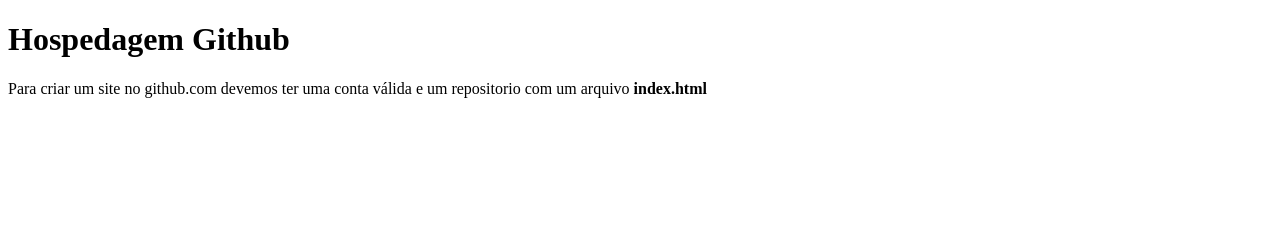
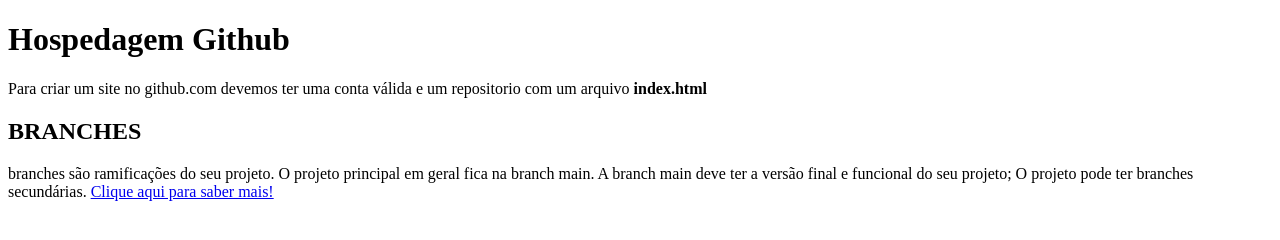
Before and after one commit to alisonn1/Primeiro_site, a plain HTML site: page index.html in a window 1280 px wide. Drawn offline with Linux system fonts and the light colour scheme.

Commit message:
versão 1.2

```diff
--- a/index.html
+++ b/index.html
@@ -9,5 +9,11 @@
 <body>
     <h1>Hospedagem Github</h1>
     <p>Para criar um site no github.com devemos ter uma conta válida e um repositorio com um arquivo <strong>index.html</strong></p>
+    <h2>BRANCHES</h2>
+    <p>branches são ramificações do seu projeto.
+        O projeto principal em geral fica na branch main. A branch main deve ter a versão final e funcional do seu projeto;
+        O projeto pode ter branches secundárias.
+        <a href="secundaria.html"> Clique aqui para saber mais!</a>
+    </p>
 </body>
 </html>
```
Also changed, not shown: secundaria.html (added, +14 -0 lines).
